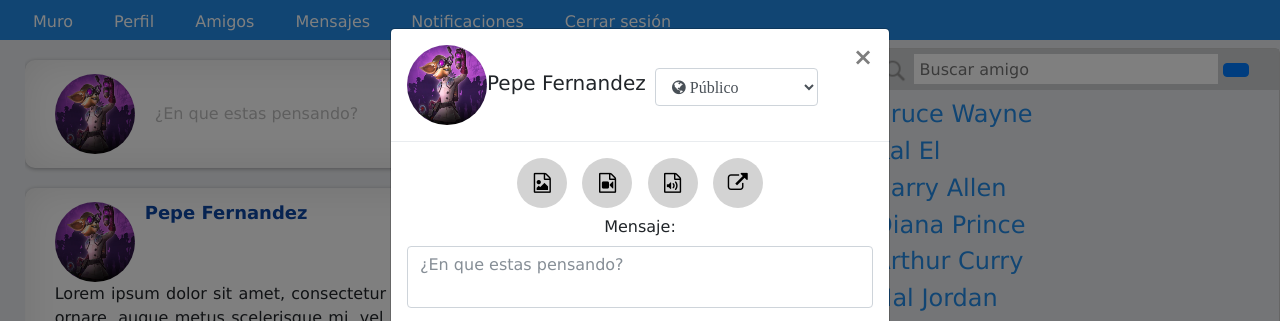
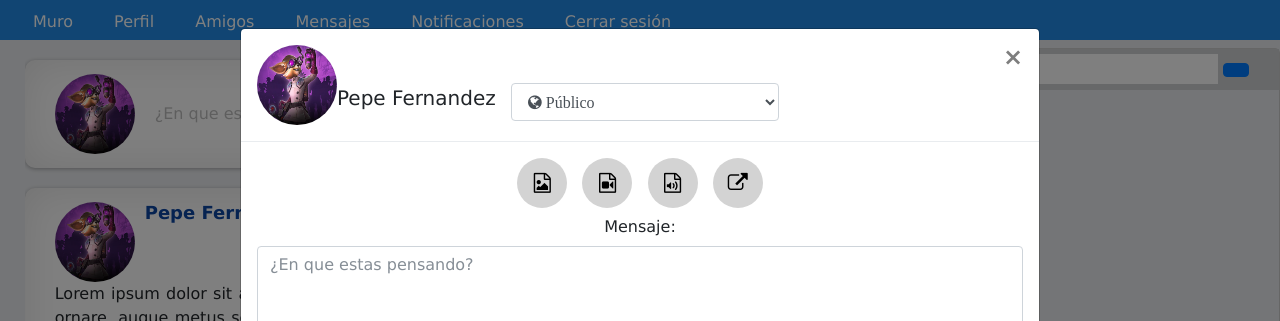
Before and after one commit to miguelangelmagdalena/PROYECTO_ATI_01_2017, a Python web app: template RedparaATI/RedparaATI_modulo_estado/templates/index.html in a window 1280 px wide, after a click on "¿En que estas pensando?". Shown: the top 321 px of the page. Run offline with Jinja, Linux system fonts and the light colour scheme; the template is opened without the code that fills it, so the values that code supplies are empty; grey boxes are pictures that could not be loaded.

Commit message:
Ahora el modal2 de publicar recone links de youtube, e links de imagenes y las pasa al modal1 al darle adjuntar

```diff
--- a/RedparaATI/RedparaATI_modulo_estado/static/css/style.css
+++ b/RedparaATI/RedparaATI_modulo_estado/static/css/style.css
@@ -138,12 +138,13 @@ a {
 }
 .publicar_multimedia2{
 	width: 100%;
-    height: 264px;
+    height: 364px;
 
 }
 .icon-color {
   color: black !important;
 }
+
 /*=========================
   Icons Animation
  ================= */
--- a/RedparaATI/RedparaATI_modulo_estado/static/js/control_modulo_estado.js
+++ b/RedparaATI/RedparaATI_modulo_estado/static/js/control_modulo_estado.js
@@ -12,15 +12,11 @@ $(document).ready(function(){//Cuando cargan todos los elementos del DOM
 		var windowHeight2 = $(this).height();
 		//var documentHeight = $(document).height();
 		var documentHeight = document.getElementById("content").scrollHeight;
-
 		//console.log(windowHeight + "px / height: " + windowHeight2 + "px / altura " + documentHeight + "px");
-
 		if((windowHeight + windowHeight2) >= documentHeight  ){
 			$("#Superbutton").click();
 		}
 	});
-
-
 
     $(document).on('show.bs.modal', '.modal', function (event) {
         var zIndex = 1040 + (10 * $('.modal:visible').length);
@@ -31,15 +27,89 @@ $(document).ready(function(){//Cuando cargan todos los elementos del DOM
     });
 
 
+    //Al presionar botones del modal1 de publicar
+    $(".publicar_modal_imagen").click(function(){ //Boton de Imagen
+    	$("#myModal2 .modal-title").html("<i class='fa fa-file-image-o icon-color' aria-hidden='true'></i> Imagen");
+    	$("#myModal2 .col-form-label").html("Enlace de la imagen");
 
-   	$("[data-toggle=popover]")
-	.popover({html:true})
+    	var src_image;
+    	//Agregamos el input
+    	$("<input type='text' id='input_imagen' class='form-control'>").insertAfter("#myModal2 .col-form-label");
+    	//Hacemos algo con el input
+    	$("#myModal2 #input_imagen").change(function(){
+    		src_image = $(this).val()
+    		$("#myModal2 .publicar_multimedia").html("<img class='publicar_multimedia2' src='"+src_image+"'> </img>");
+    	});
+
+    	//Al cerrar el modal
+    	$('#myModal2').on('hidden.bs.modal', function () {
+		  $("#myModal2 #input_imagen").remove(); //Eliminamos el input
+		  $("#myModal2 .publicar_multimedia2").remove();
+		});
+
+		//Al click en adjuntar
+		$("#myModal2 .adjuntar_multimedia").click(function(){
+			$("#myModal .publicar_multimedia").html("<img class='publicar_multimedia2' src='"+src_image+"'> </img>");
+		});
+    });
+
+    $(".publicar_modal_video").click(function(){ //Boton de Video
+    	$("#myModal2 .modal-title").html("<i class='fa fa-file-video-o icon-color' aria-hidden='true'></i> Video");
+    	$("#myModal2 .col-form-label").html("Enlace del video");
+
+    	var youtube_code;
+    	//Agregamos el input
+    	$("<input type='text' id='input_video' class='form-control'>").insertAfter("#myModal2 .col-form-label");
+    	//Hacemos algo con el input
+    	$("#myModal2 #input_video").change(function(){
+    		youtube_code = getParameterByName("v",$(this).val());
+    		$("#myModal2 .publicar_multimedia").html("<iframe class='publicar_multimedia2' src='https://www.youtube.com/embed/"+youtube_code+"'> </iframe>");
+    	});
+    	//Al cerrar el modal
+    	$('#myModal2').on('hidden.bs.modal', function () {
+		  $("#myModal2 #input_video").remove(); //Eliminamos el input
+		  $("#myModal2 .publicar_multimedia2").remove();
+		});
+		//Al click en adjuntar
+		$("#myModal2 .adjuntar_multimedia").click(function(){
+			$("#myModal .publicar_multimedia").html("<iframe class='publicar_multimedia2' src='https://www.youtube.com/embed/"+youtube_code+"'> </iframe>");
+		});
+    });
+
+    $(".publicar_modal_audio").click(function(){
+    	$("#myModal2 .modal-title").html("<i class='fa fa-file-audio-o icon-color' aria-hidden='true'></i> Audio");
+    	$("#myModal2 .col-form-label").html("Enlace del audio");
+    });
+
+    $(".publicar_modal_link").click(function(){
+    	$("#myModal2 .modal-title").html("<i class='fa fa-external-link icon-color' aria-hidden='true'></i> Enlace");
+    	$("#myModal2 .col-form-label").html("Enlace del enlace");
+    });
+
+
+
 
 });
 
 
 /*****************OTRAS FUNCIONES********************************/
+function getParameterByName(name, url) { //Obtiene un value de un query string
+    if (!url) url = window.location.href;
+    name = name.replace(/[\[\]]/g, "\\$&");
+    var regex = new RegExp("[?&]" + name + "(=([^&#]*)|&|#|$)"),
+        results = regex.exec(url);
+    if (!results) return null;
+    if (!results[2]) return '';
+    return decodeURIComponent(results[2].replace(/\+/g, " "));
 
+    /*EJEMPLO
+	// query string: ?foo=lorem&bar=&baz
+	var foo = getParameterByName('foo'); // "lorem"
+	var bar = getParameterByName('bar'); // "" (present with empty value)
+	var baz = getParameterByName('baz'); // "" (present with no value)
+	var qux = getParameterByName('qux'); // null (absent)
+    */
+}
 
 function hide_button(){ // Elimina el botón de carga de mas publicaciones del DOM
 
--- a/RedparaATI/RedparaATI_modulo_estado/templates/index.html
+++ b/RedparaATI/RedparaATI_modulo_estado/templates/index.html
@@ -65,21 +65,21 @@
 
               <div class="publicar_upload" data-toggle="modal" href="#myModal2">
                 <ul class="social-network social-circle">
-                        <li><a href="#" class="icoUpload" title="Subir multimedia" ><i class="fa fa-upload icon-color" aria-hidden="true"></i></a></li>
+                        <li><a href="#" class="icoUpload" title="Subir multimedia" ><i class="fa fa-file-video-o icon-color" aria-hidden="true"></i></a></li>
                     </ul>
               </div>
             </div>
           </div>
 
-          <!-- Modal -->
+          <!-- Modal1 Publicar -->
           <div class="modal fade" id="myModal" tabindex="-1" role="dialog" aria-labelledby="exampleModalLabel" aria-hidden="true">
-            <div class="modal-dialog" role="document">
+            <div class="modal-dialog modal-lg" role="document">
               <div class="modal-content">
                 <div class="modal-header">
                   <a href="index.html">
                     <img class="publicacion_foto_miniatura" src="../static/images/perfil (1).jpg">
                   </a>
-                  <h5 class="publicar_modal modal-title" id="exampleModalLabel">Pepe Fernandez</h5>
+                  <h5 class="publicar_modal modal-title" >Pepe Fernandez</h5>
                   <div class="publicar_privacidad_select form-group">
                     <select class="publicar_privacidad_select2 form-control" id="sel1">
                       <option class="publicar_privacidad_select2">&#xf0ac; Público</option>
@@ -92,21 +92,22 @@
                 </div>
                 <div class="modal-body">
                   <ul class="social-network social-circle">
-                    <li><a class="icoUpload" title="Imagen" data-toggle="modal" href="#myModal2"><i class="fa fa-file-image-o icon-color" aria-hidden="true"></i></a></li>
-                    <li><a class="icoUpload" title="Video"><i class="fa fa-file-video-o icon-color" aria-hidden="true"></i></a></li>
-                    <li><a class="icoUpload" title="Audio"><i class="fa fa-file-audio-o icon-color" aria-hidden="true"></i></a></li>
-                    <li><a class="icoUpload" title="Link"><i class="fa fa-external-link icon-color" aria-hidden="true"></i></a></li>
+                    <li><a class="publicar_modal_imagen icoUpload" title="Imagen" data-toggle="modal" href="#myModal2"><i class="fa fa-file-image-o icon-color" aria-hidden="true"></i></a></li>
+                    <li><a class="publicar_modal_video  icoUpload" title="Video"  data-toggle="modal" href="#myModal2"><i class="fa fa-file-video-o icon-color" aria-hidden="true"></i></a></li>
+                    <li><a class="publicar_modal_audio  icoUpload" title="Audio"  data-toggle="modal" href="#myModal2"><i class="fa fa-file-audio-o icon-color" aria-hidden="true"></i></a></li>
+                    <li><a class="publicar_modal_link   icoUpload" title="Link"   data-toggle="modal" href="#myModal2"><i class="fa fa-external-link icon-color" aria-hidden="true"></i></a></li>
                   </ul>
                   <form>
                     <div class="form-group">
                       <label for="message-text" class="col-form-label">Mensaje:</label>
-                      <textarea class="form-control" id="message-text" placeholder="¿En que estas pensando?"></textarea>
+                      <textarea rows="4" class="form-control" id="message_text" placeholder="¿En que estas pensando?"></textarea>
                     </div>
                   </form>
 
                   <div class="publicar_multimedia">
-                    <iframe class="publicar_multimedia2" src="https://www.youtube.com/embed/HSOtku1j600"> </iframe>
+
                   </div>
+
                 </div>
                 <div class="modal-footer">
                   <button type="button" class="btn btn-secondary" data-dismiss="modal">Cancelar</button>
@@ -121,7 +122,7 @@
            <div class="modal-dialog" role="document">
             <div class="modal-content">
               <div class="modal-header">
-                <h5 class="modal-title" id="exampleModalLabel"><i class="fa fa-file-video-o icon-color" aria-hidden="true"></i> Video</h5>
+                <h5 class="modal-title" ><i class="fa fa-file-video-o icon-color" aria-hidden="true"></i> Video</h5>
                 <button type="button" class="close" data-dismiss="modal" aria-label="Close">
                   <span aria-hidden="true">&times;</span>
                 </button>
```
Also changed, not shown: other parts of RedparaATI/RedparaATI_modulo_estado/templates/index.html (+2 -8 lines).
